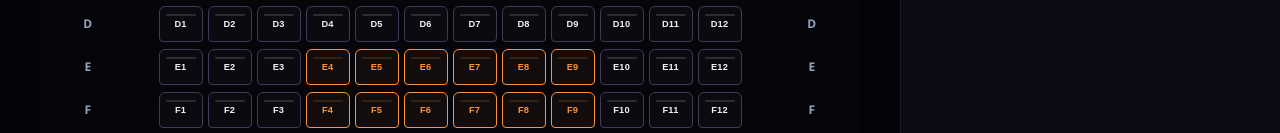
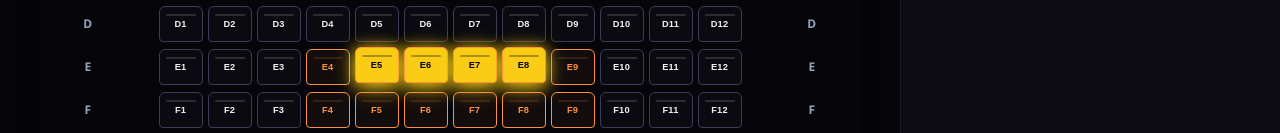
Before and after one commit to Drod110324/Webdatphim, a plain HTML site: page pages/BookingSeat/index.html in a window 1280 px wide. Shown: the part 923-1056 px from the top of the page. Drawn offline with nearby package versions, Linux system fonts and the light colour scheme.

Commit message:
Thay đổi màu khi chọn ghế

```diff
--- a/pages/BookingSeat/index.html
+++ b/pages/BookingSeat/index.html
@@ -183,10 +183,10 @@
         <div class="seat standard">E2</div>
         <div class="seat standard">E3</div>
         <div class="seat vip">E4</div>
-        <div class="seat vip">E5</div>
-        <div class="seat vip">E6</div>
-        <div class="seat vip">E7</div>
-        <div class="seat vip">E8</div>
+        <div class="seat vip sel">E5</div>
+        <div class="seat vip sel">E6</div>
+        <div class="seat vip sel">E7</div>
+        <div class="seat vip sel">E8</div>
         <div class="seat vip">E9</div>
         <div class="seat standard">E10</div>
         <div class="seat standard">E11</div>
--- a/pages/BookingSeat/style.css
+++ b/pages/BookingSeat/style.css
@@ -464,10 +464,10 @@ button {
 
 /* selected */
 .seat.sel {
-  background: var(--sel-bg) ;
-  border-color: var(--sel-bd) ;
-  color: var(--sel-txt) ;
-  box-shadow: 0 0 14px var(--yellow-glow), 0 4px 20px rgba(234,255,0,0.3);
+  background-color: #facc15;
+    border-color: #facc15;
+    color: #000000;
+  box-shadow: 0 0 14px var(--yellow-glow), 0 4px 20px #facc15;
   transform: translateY(-2px);
 }
 .seat.sel::before { opacity: 0.3; background: #000; }
@@ -656,3 +656,7 @@ button {
 .seat.double { width: 92px; background: var(--double-bg); border-color: var(--double-bd); color: var(--double-txt); }
 .seat.selected { background: var(--sel-bg) !important; border-color: var(--sel-bd) !important; color: var(--sel-txt) !important; box-shadow: 0 0 14px var(--yellow-glow); }
 .seat.booked { background: var(--booked-bg); border-color: var(--booked-bd); color: var(--booked-bd); pointer-events: none; }
+.seat-row .seat.sel {
+    background-color: #facc15 !important;
+    color: #000 !important;
+}
```
